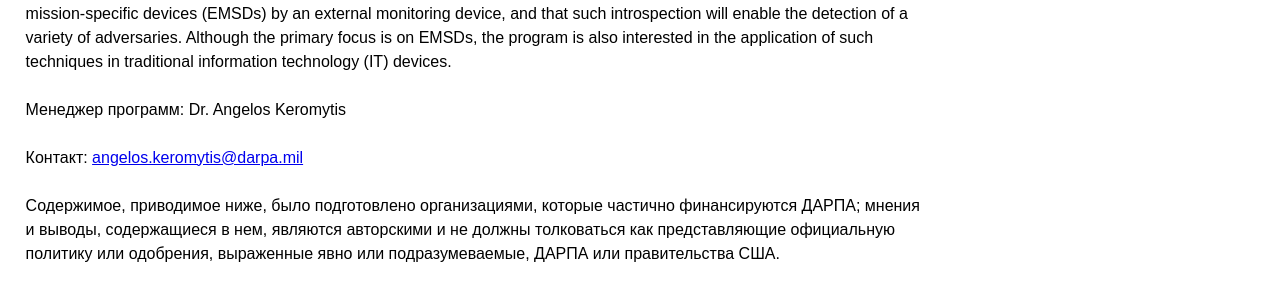
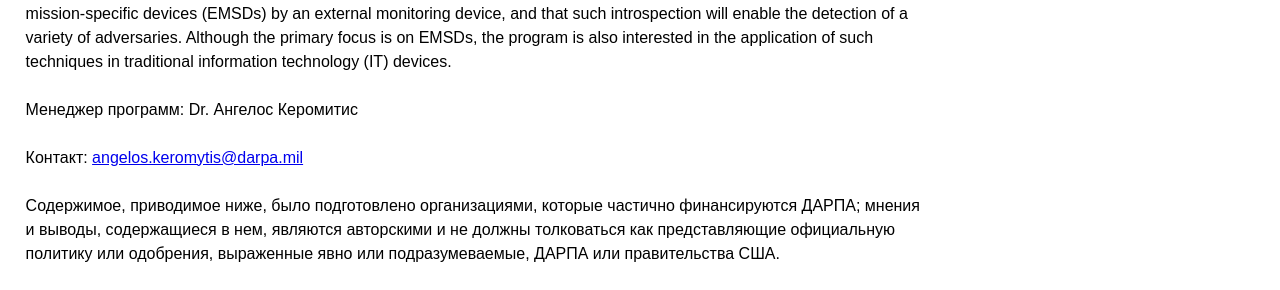
Before and after one commit to kant2002/darpa-ru, a Jekyll site: the page built from ru/LADS.html, in a window 1280 px wide. Shown: the part 260-550 px from the top of the page. Built offline with Jekyll 4.4.1, drawn with Linux system fonts in a browser that asks for light colours.

Commit message:
New translations LADS.html (Russian)

```diff
--- a/ru/LADS.html
+++ b/ru/LADS.html
@@ -9,7 +9,7 @@
 <div class='left-paragraph'>
       <p>Цель программы Использование Аналоговой Области для Безопасности (Leveraging the Analog Domain for Security (LADS) предназначена для разработки
  новых возможностей кибербезопасности путем исследования пересечения аналоговой и цифровой области.  The high-level vision is that the combination of analog signal analysis (e.g., as used in side-channel attacks) and program analysis techniques will enable high-fidelity, high-accuracy introspection of embedded and mission-specific devices (EMSDs) by an external monitoring device, and that such introspection will enable the detection of a variety of adversaries.  Although the primary focus is on EMSDs, the program is also interested in the application of such techniques in traditional information technology (IT) devices.
-          <p><p>Менеджер программ: <a href='http://www.darpa.mil/staff/dr-angelos-keromytis' class='programmanagerlink'>Dr. Angelos Keromytis</a></p>
+          <p><p>Менеджер программ: <a href='http://www.darpa.mil/staff/dr-angelos-keromytis' class='programmanagerlink'>Dr. Ангелос Керомитис</a></p>
       <p>Контакт: <a href='mailto:angelos.keromytis@darpa.mil'>angelos.keromytis@darpa.mil</a>
       <p><p>Содержимое, приводимое ниже, было подготовлено организациями, которые частично финансируются ДАРПА; мнения и выводы, содержащиеся в нем, являются авторскими и не должны толковаться как представляющие официальную политику или одобрения, выраженные явно или подразумеваемые, ДАРПА или правительства США.</p>
       <ul><li>В таблице публикаций содержится автор(ы), заголовок и ссылки на материалы, проверенные сверками, связанные с конкретными программами DARPA.</li></ul>
```
